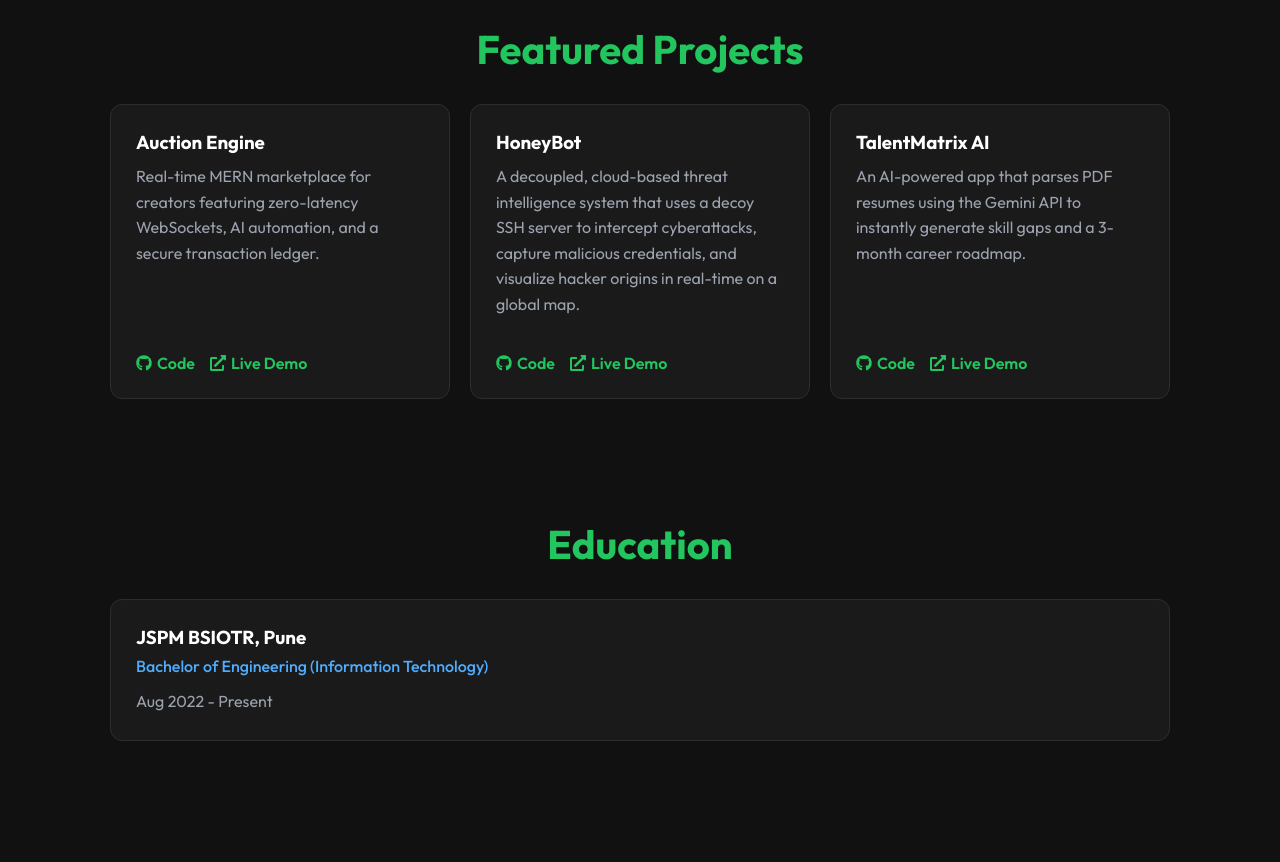
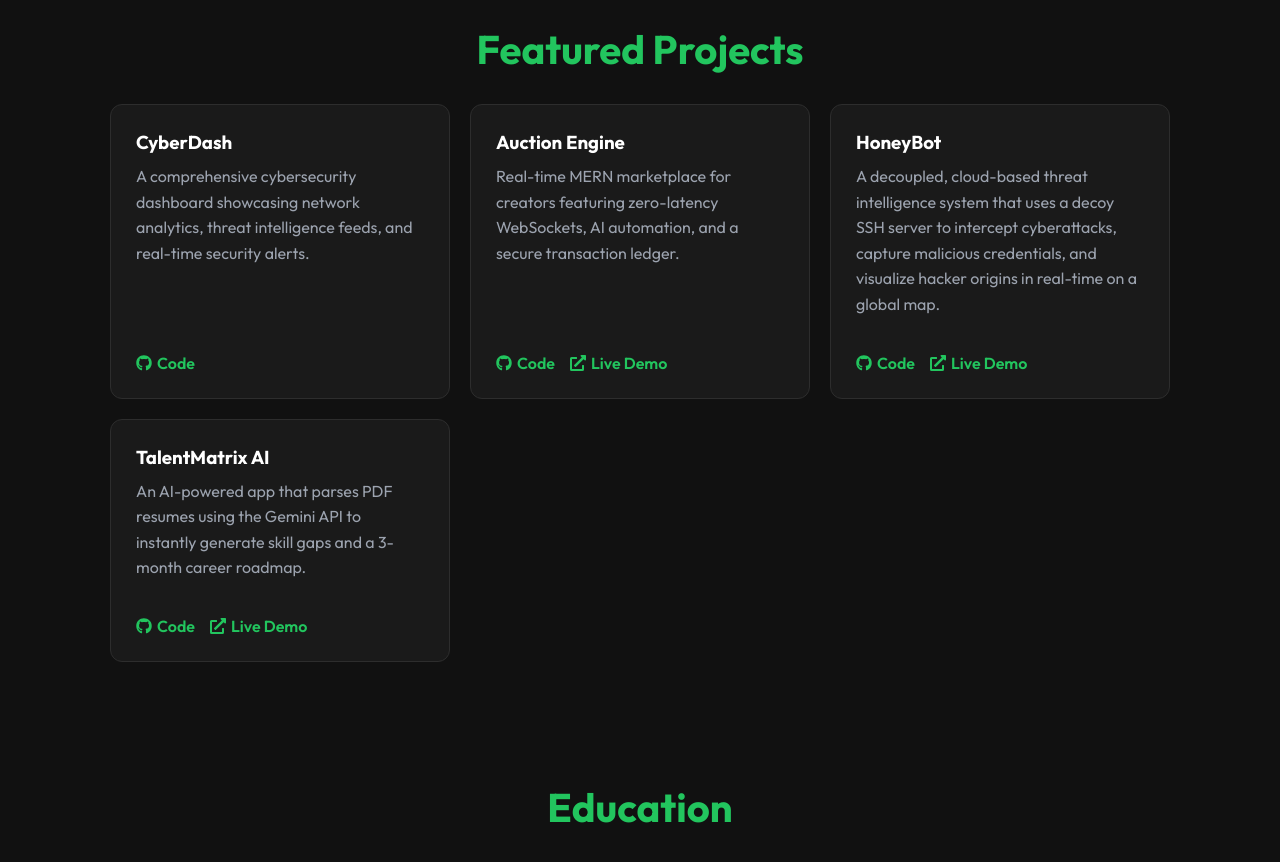
Before and after one commit to ChinmayPatil00/My-Portfolio, a React (Vite) app in the folder client/: page / in a window 1280 px wide. Shown: the part 1780-2642 px from the top of the page. Built offline with nearby package versions, Linux system fonts and the light colour scheme; the HTML template or start-up script is replaced by a standard one.

Commit message:
Add CyberDash project to portfolio

```diff
--- a/client/src/components/Projects.jsx
+++ b/client/src/components/Projects.jsx
@@ -3,6 +3,12 @@ import { FaGithub, FaExternalLinkAlt } from "react-icons/fa";
 
 function Projects() {
   const featuredProjects = [
+    {
+      name: "CyberDash",
+      desc: "A comprehensive cybersecurity dashboard showcasing network analytics, threat intelligence feeds, and real-time security alerts.",
+      github: "https://github.com/ChinmayPatil00/CyberDash",
+      live: ""
+    },
     {
       name: "Auction Engine",
       desc: "Real-time MERN marketplace for creators featuring zero-latency WebSockets, AI automation, and a secure transaction ledger.",
```
